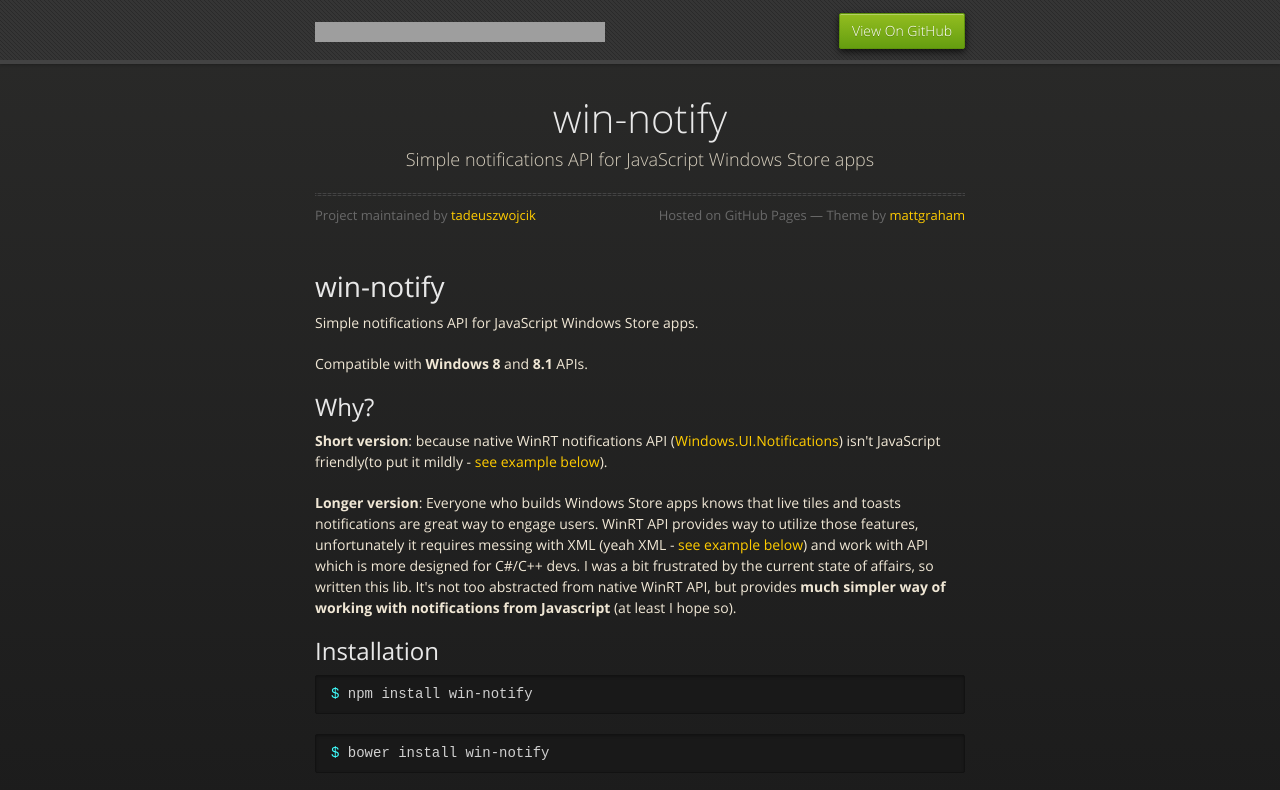
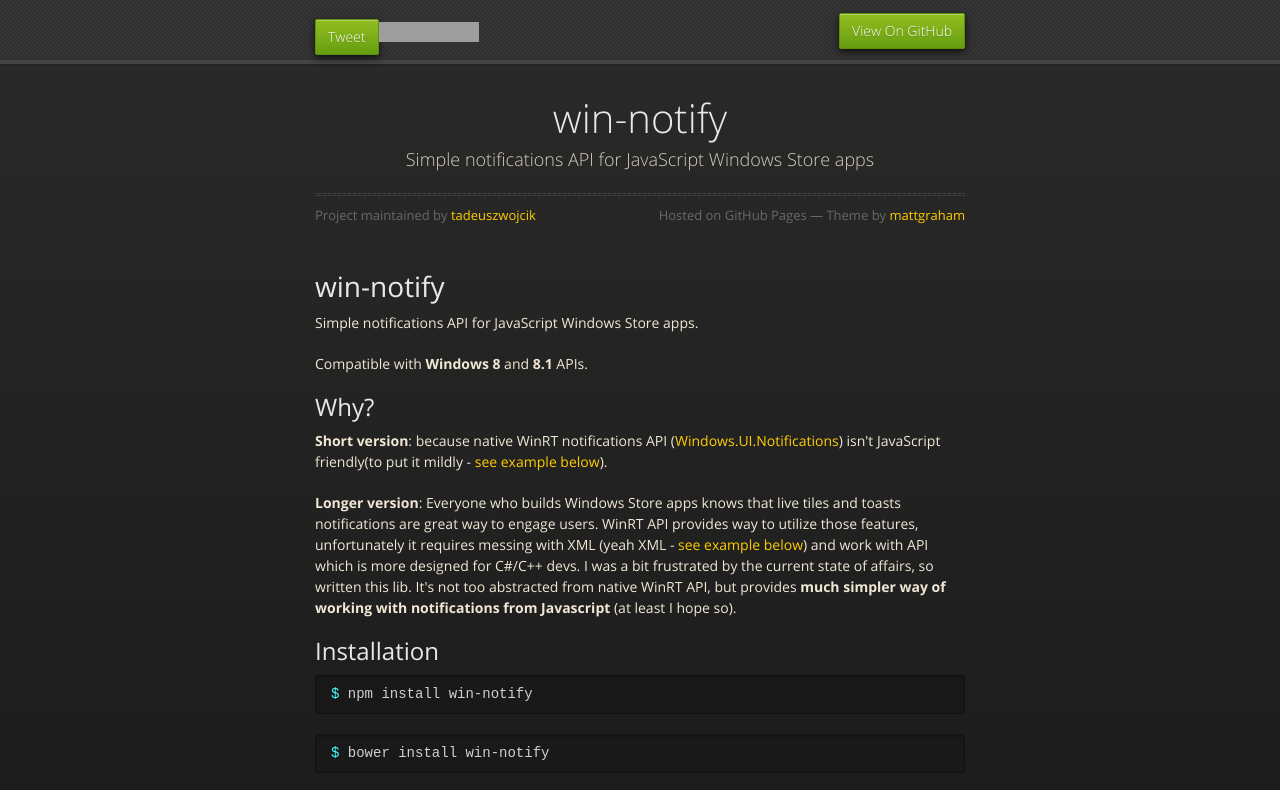
Before and after one commit to tadeuszwojcik/win-notify, a plain HTML site: page index.html in a window 1280 px wide. Shown: the top 790 px of the page. Drawn offline with nearby package versions, Linux system fonts and the light colour scheme; grey boxes are pictures that could not be loaded.

Commit message:
add twitter button

```diff
--- a/index.html
+++ b/index.html
@@ -20,13 +20,13 @@
   <body>
       <div id="header">
         <nav>
+          <li class="fork" style="margin-top: 6px;">
+            <a href="https://twitter.com/share" class="twitter-share-button">Tweet</a>
+            <script>!function(d,s,id){var js,fjs=d.getElementsByTagName(s)[0],p=/^http:/.test(d.location)?'http':'https';if(!d.getElementById(id)){js=d.createElement(s);js.id=id;js.src=p+'://platform.twitter.com/widgets.js';fjs.parentNode.insertBefore(js,fjs);}}(document, 'script', 'twitter-wjs');</script>
+          </li>
           <li class="fork">
             <iframe src="http://ghbtns.com/github-btn.html?user=tadeuszwojcik&repo=win-notify&type=watch&count=true&size=medium"
                     allowtransparency="true" frameborder="0" scrolling="0" width="100" height="20" style="vertical-align: middle"></iframe>
-          </li>
-          <li class="fork">
-            <iframe src="http://ghbtns.com/github-btn.html?user=tadeuszwojcik&repo=win-notify&type=follow&count=true&size=medium"
-                    allowtransparency="true" frameborder="0" scrolling="0" width="190" height="20" style="vertical-align: middle"></iframe>
           </li>
 
           <li class="downloads"><a href="https://github.com/tadeuszwojcik/win-notify">View On GitHub</a></li>
```
